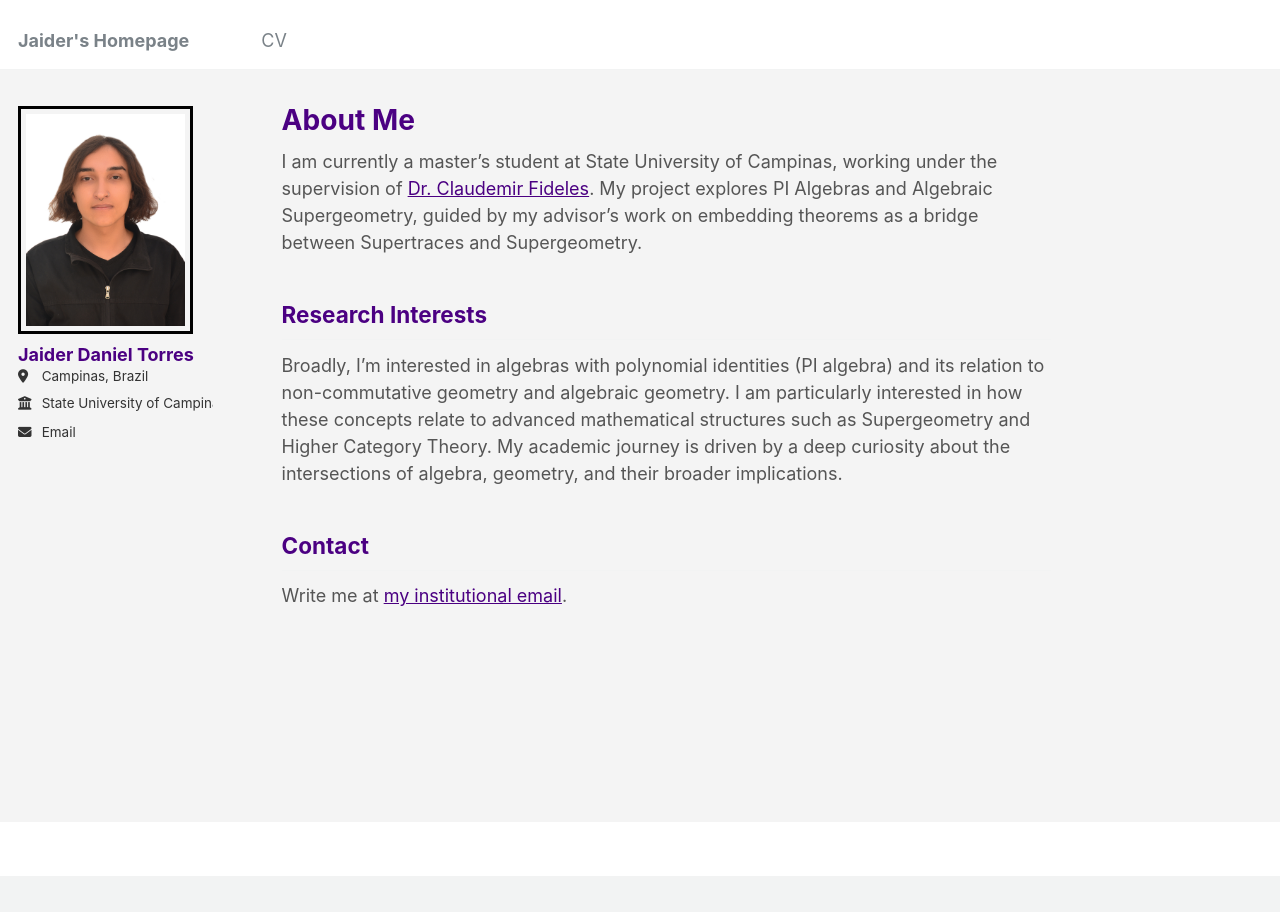
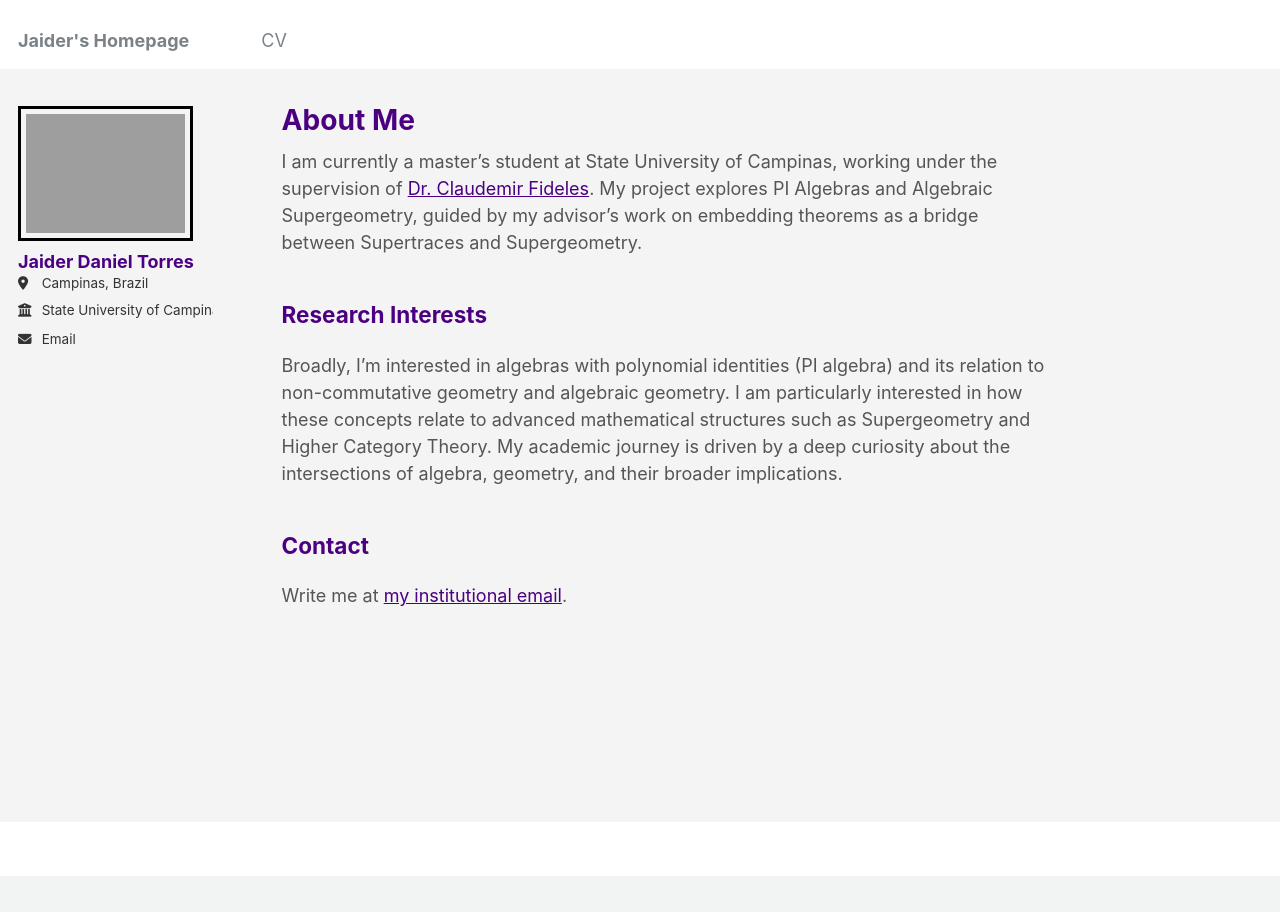
Before and after one commit to jaider-torres/jaider-torres.github.io, a Jekyll site: the page built from _pages/about.md, in a window 1280 px wide. Built offline with Jekyll 4.4.1, drawn with Linux system fonts in a browser that asks for light colours.

Commit message:
Update _config.yml

```diff
--- a/_config.yml
+++ b/_config.yml
@@ -21,7 +21,8 @@ repository               : "jaider-torres/jaider-torres.github.io"
 #               Additional customization can be done by editing /_includes/author-profile.html
 author:
   # Biographic information
-  avatar           : "profilepic.png"
+  avatar           : ""
+  #avatar           : "profilepic.png"
   name             : "Jaider Daniel Torres"
   pronouns         : # example: "she/her"
   # bio              : "Short biography for the left-hand sidebar"
```
